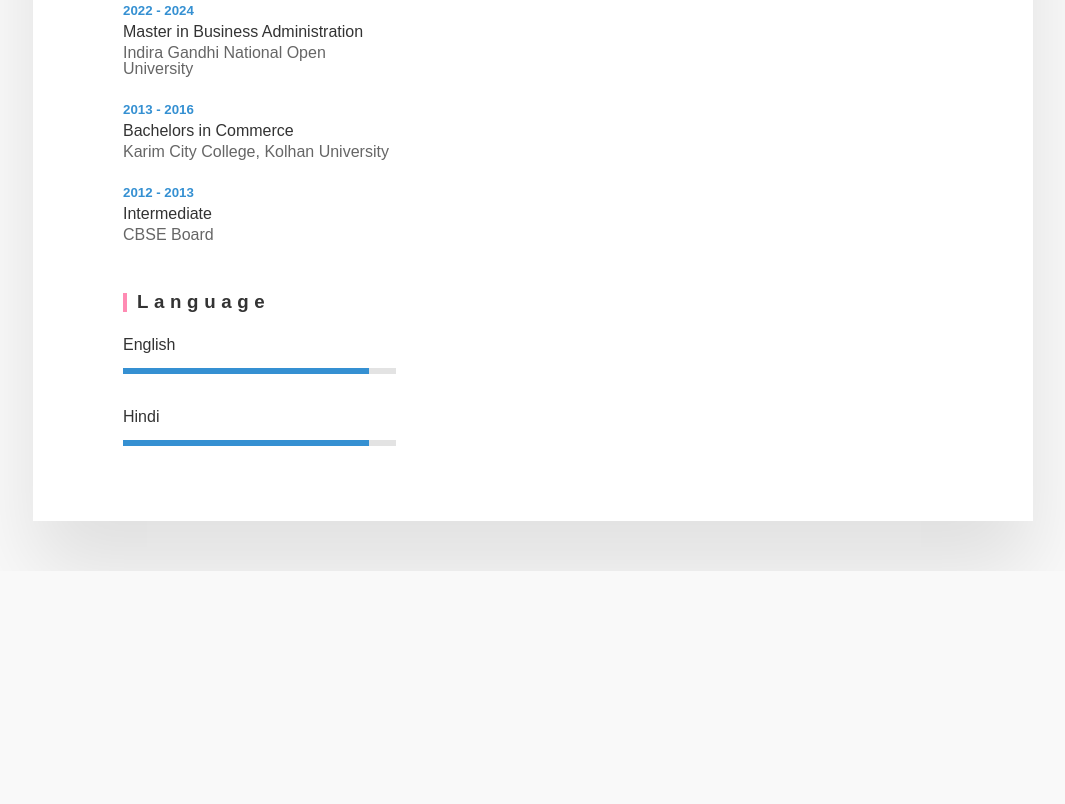
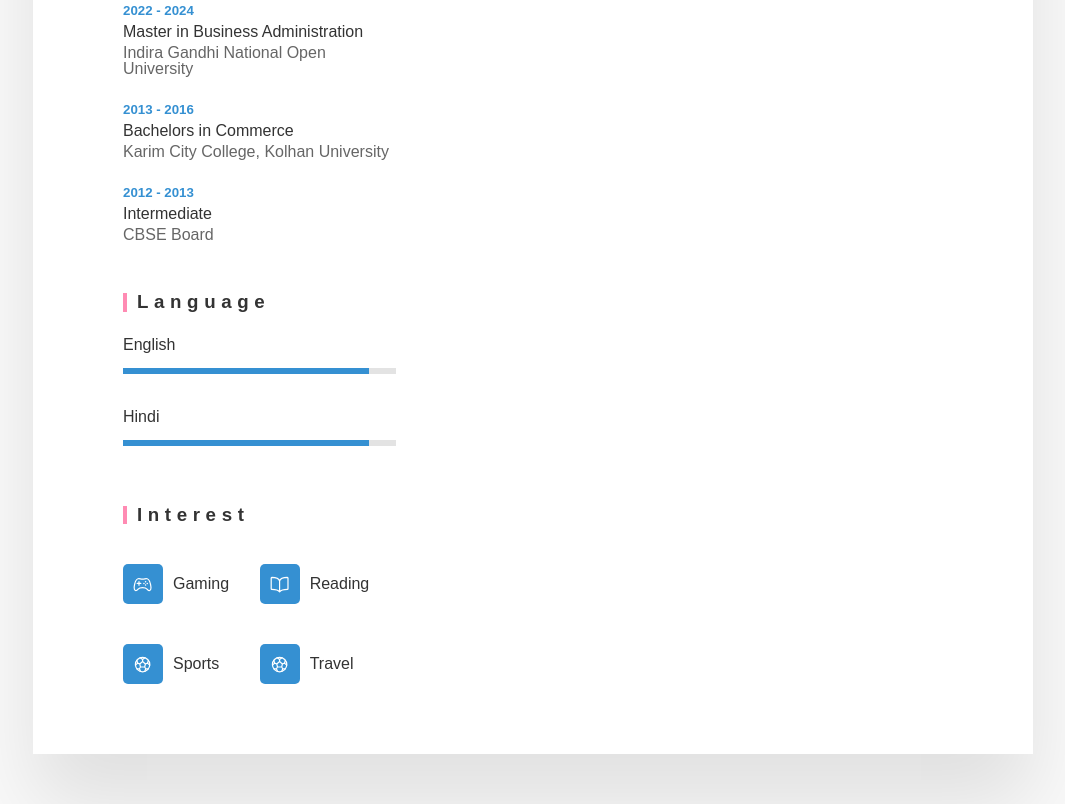
Before and after one commit to Akashkr28/OWN_RESUME_PROJECT, a plain HTML site: page index.html in a window 1280 px wide. Shown: the part 691-1495 px from the top of the page, without its empty margins (107-1172 px from the left). Before the commit the page ends 1262 px from the top, so only its background shows below. Drawn offline with nearby package versions, Linux system fonts and the light colour scheme.

Commit message:
left side completed

```diff
--- a/index.html
+++ b/index.html
@@ -72,6 +72,13 @@
                         </span>
                     </li>
                 </ul>
+                <h3>Interest</h3>
+                <ul class="interest">
+                    <li><span class="icon"><ion-icon name="game-controller-outline"></ion-icon></span>Gaming</li>
+                    <li><span class="icon"><ion-icon name="book-outline"></ion-icon></span>Reading</li>
+                    <li><span class="icon"><ion-icon name="football-outline"></ion-icon></span>Sports</li>
+                    <li><span class="icon"><ion-icon name="football-outline"></ion-icon></span>Travel</li>
+                </ul>
             </div>
 
             <div class="rightSide"></div>
--- a/style.css
+++ b/style.css
@@ -147,3 +147,29 @@ h6{
     height: 100%;
     background: #3590d2;
 }
+.container .contentBox ul.interest{
+    position: relative;
+    display: grid;
+    grid-template-columns: 1fr 1fr;
+}
+.container .contentBox ul.interest li{
+    display: flex;
+    align-items: center;
+    gap: 10px;
+    margin: 20px 0;
+}
+.container .contentBox ul.interest li .icon{
+    position: relative;
+    width: 40px;
+    height: 40px;
+    background:#3590d2;
+    color: #fff;
+    border-radius: 5px;
+    display: flex;
+    justify-content: center;
+    align-items: center;
+}
+.container .contentBox ul.interest li .icon ion-icon{
+    color: #fff;
+    margin-right: 0;
+}
```
